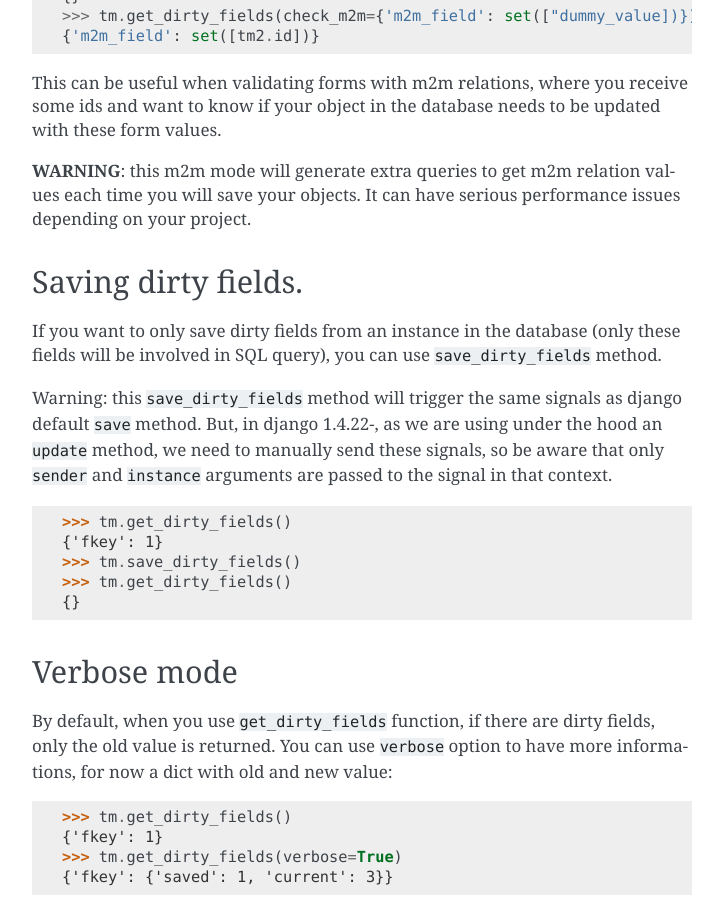
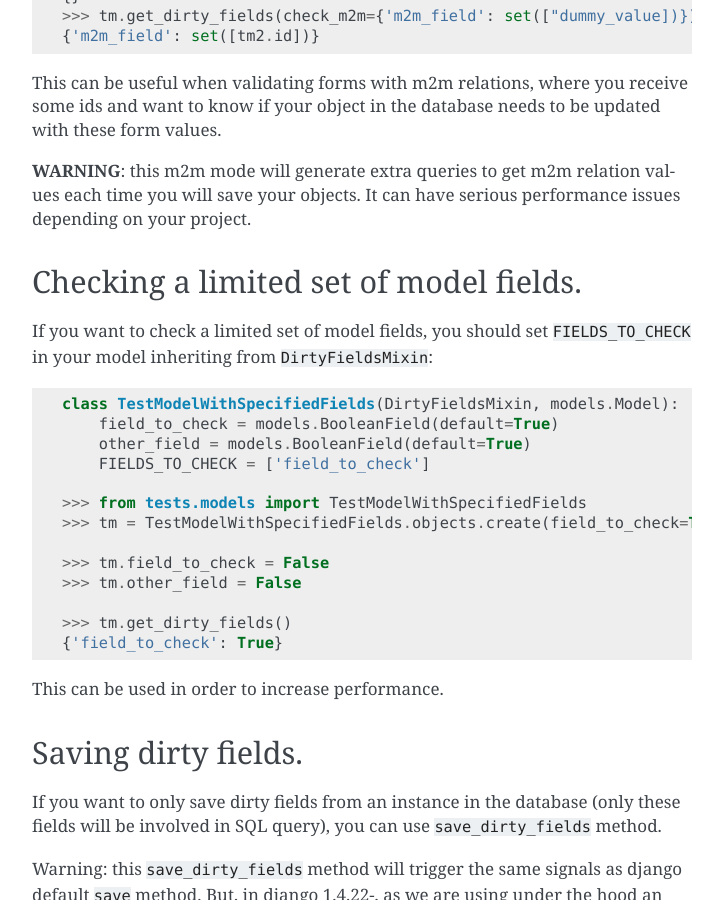
Before and after one commit to romgar/django-dirtyfields, a Sphinx documentation site: the page built from docs/index.rst, in a window 1280 px wide and 900 px high, scrolled down 2244 px. Shown: the whole window, without its empty margins (388-1111 px from the left). Built offline with Sphinx 7.4.7, drawn with Linux system fonts in a browser that asks for light colours; some of the changed text lies outside the part shown.

Commit message:
Add docs for pull request #103

```diff
--- a/docs/index.rst
+++ b/docs/index.rst
@@ -118,6 +118,30 @@ in the database needs to be updated with these form values.
 It can have serious performance issues depending on your project.
 
 
+Checking a limited set of model fields.
+-------------------------------------
+If you want to check a limited set of model fields, you should set ``FIELDS_TO_CHECK`` in your model inheriting from ``DirtyFieldsMixin``:
+
+::
+
+    class TestModelWithSpecifiedFields(DirtyFieldsMixin, models.Model):
+        field_to_check = models.BooleanField(default=True)
+        other_field = models.BooleanField(default=True)
+        FIELDS_TO_CHECK = ['field_to_check']
+
+    >>> from tests.models import TestModelWithSpecifiedFields
+    >>> tm = TestModelWithSpecifiedFields.objects.create(field_to_check=True, other_field=True)
+
+    >>> tm.field_to_check = False
+    >>> tm.other_field = False
+
+    >>> tm.get_dirty_fields()
+    {'field_to_check': True}
+
+
+This can be used in order to increase performance.
+
+
 Saving dirty fields.
 ----------------------------
 If you want to only save dirty fields from an instance in the database (only these fields will be involved in SQL query), you can use ``save_dirty_fields`` method.
```
